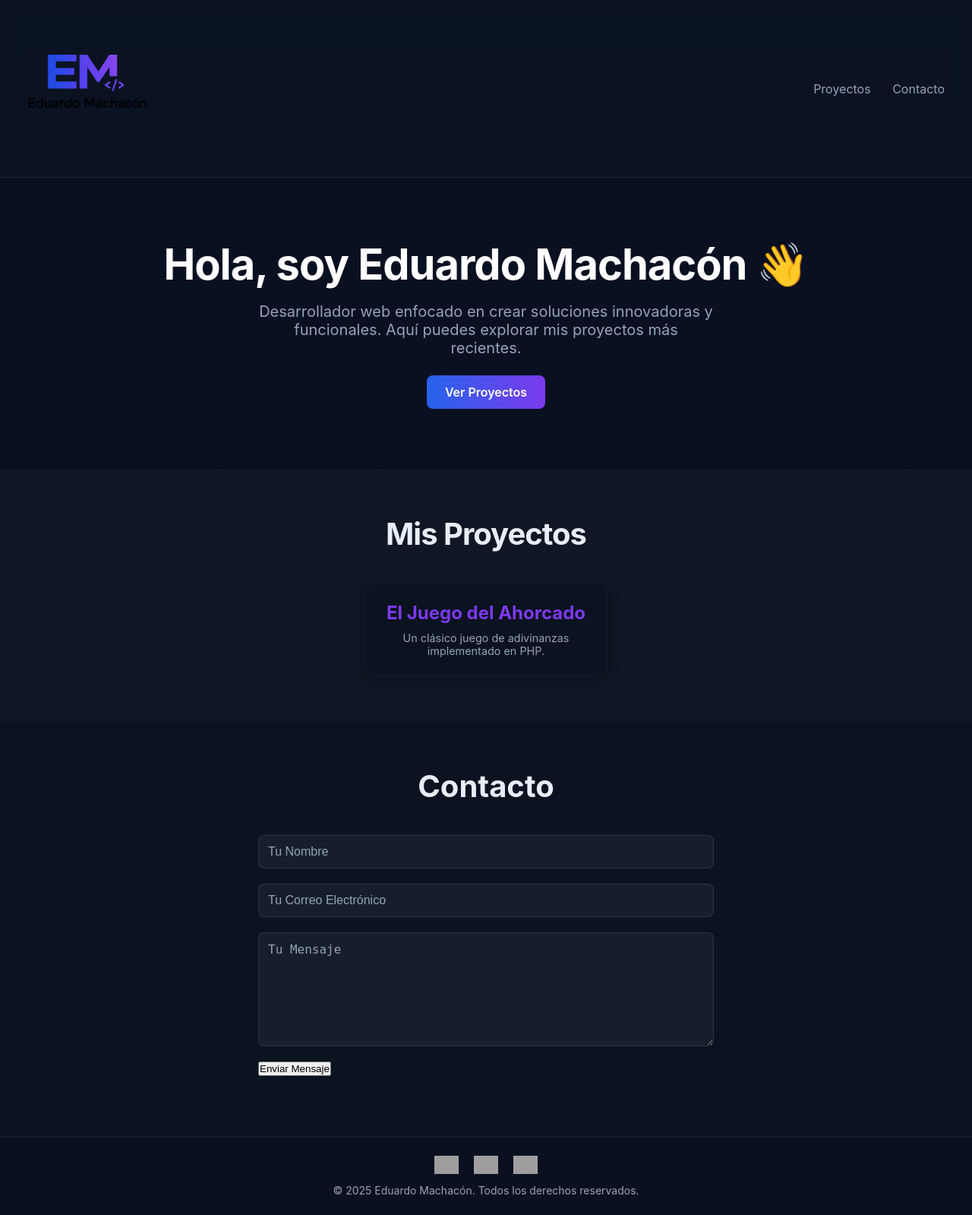
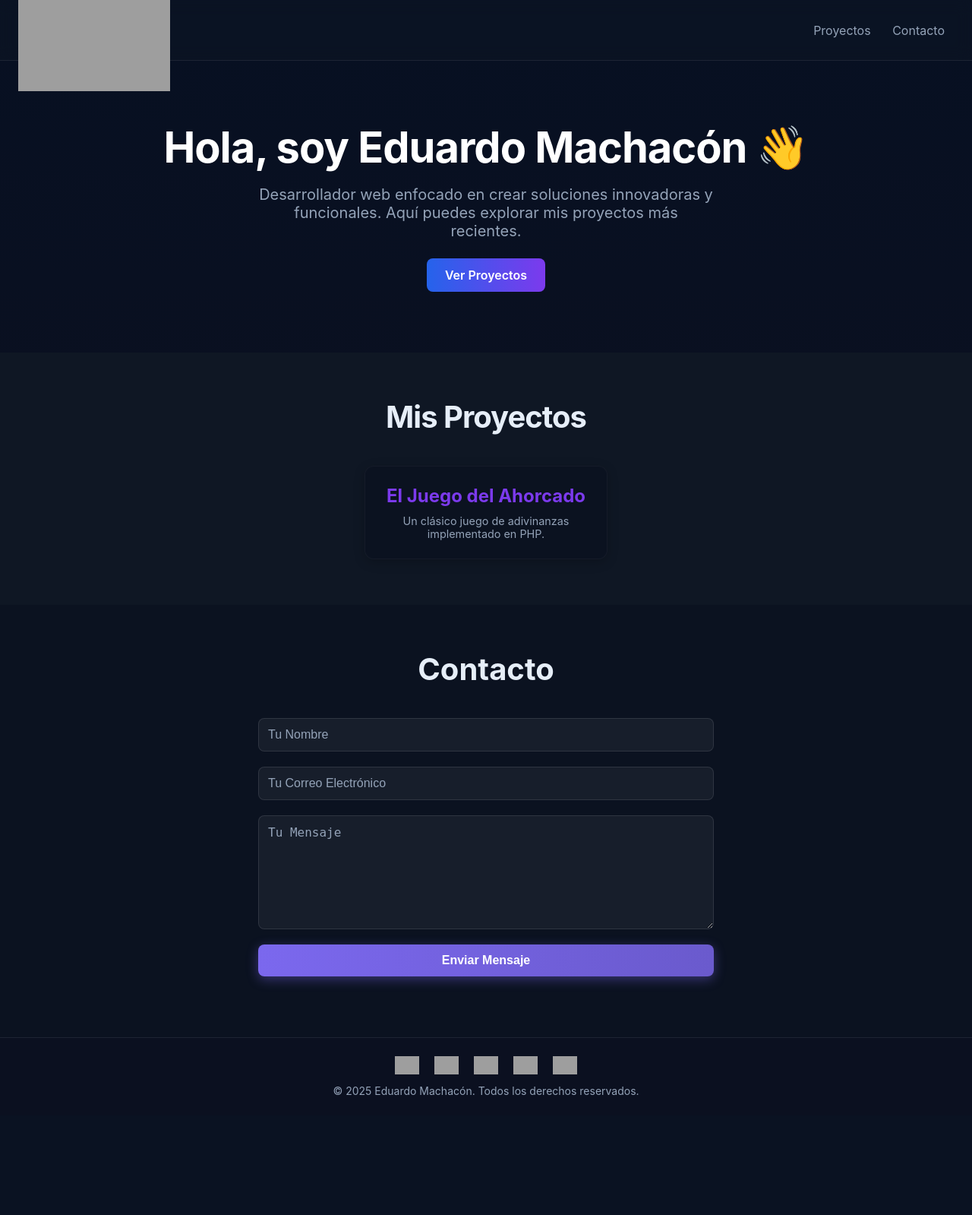
Before and after one commit to Ed4ard6/Ruta-PHP, a PHP site: page / in a window 1280 px wide. Shown: the whole page at 76% size. After the commit the page ends 1441 px from the top, so only its background shows below. Run offline with PHP 8.4, Linux system fonts and the light colour scheme; a stand-in replaces the project's code that opens the database connection; some libraries are stand-ins or nearby versions; grey boxes are pictures that could not be loaded.

Commit message:
Sincronización entre local y servidor completa

```diff
--- a/hosting/css/main.css
+++ b/hosting/css/main.css
@@ -31,7 +31,7 @@ body {
 /* Encabezado */
 header.main-header {
     width: 100%;
-    padding: 24px;
+    padding: 10px 24px;
     display: flex;
     justify-content: space-between;
     align-items: center;
@@ -41,16 +41,27 @@ header.main-header {
     top: 0;
     z-index: 100;
     border-bottom: 1px solid rgba(255, 255, 255, 0.08);
+    height: 80px; /* Fijamos una altura del header más pequeña */
+    overflow: visible; /* Permite que el logo sobresalga si es necesario */
 }
 
+/* Logo */
 .logo {
-    font-size: 20px;
-    font-weight: 700;
-    text-decoration: none;
-    color: white;
-    letter-spacing: 1px;
+    position: relative;
 }
 
+.logo img {
+    height: auto;
+    max-height: 150px;
+    max-width: 100%;
+    display: block;
+    margin-top: 10px; /* Ajusta si lo quieres más arriba */
+    object-fit: contain;
+}
+
+
+
+/* Navegación */
 .nav a {
     color: var(--muted);
     text-decoration: none;
@@ -62,6 +73,7 @@ header.main-header {
 .nav a:hover {
     color: white;
 }
+
 
 /* Sección de Bienvenida (Hero) */
 .hero {
@@ -103,6 +115,11 @@ header.main-header {
 }
 
 /* Sección de Proyectos */
+
+#proyectos,
+#contacto {
+    scroll-margin-top: 100px; /* Ajusta este valor según la altura de tu menú */
+}
 .projects-section {
     width: 100%;
     padding: 60px 24px;
@@ -229,9 +246,44 @@ footer.main-footer {
     min-height: 150px;
 }
 
+/* Estilo del botón de enviar mensaje */
 .contact-form button {
+    /* Define un tamaño mínimo y un padding para que el botón sea visible y fácil de presionar */
     width: auto;
-    align-self: flex-start;
+    padding: 12px 24px;
+
+    /* Elimina el borde por defecto y el fondo transparente */
+    border: none;
+    background: transparent;
+
+    /* Usa un degradado de fondo similar al de tu botón de "Ver Proyectos" */
+    background: linear-gradient(90deg, #7b68ee, #6a5acd);
+    color: #fff; /* Color del texto */
+    font-size: 1rem;
+    font-weight: bold;
+    border-radius: 8px; /* Bordes redondeados */
+    cursor: pointer; /* Cambia el cursor para indicar que es un botón */
+
+    /* Agrega una sombra para darle profundidad */
+    box-shadow: 0 4px 15px rgba(123, 104, 238, 0.4);
+
+    /* Agrega una transición suave para las animaciones */
+    transition: all 0.3s ease-in-out;
+}
+
+/* Efecto al pasar el cursor (hover) */
+.contact-form button:hover {
+    /* Mueve el botón ligeramente hacia arriba */
+    transform: translateY(-3px);
+
+    /* Intensifica la sombra */
+    box-shadow: 0 6px 20px rgba(123, 104, 238, 0.6);
+}
+
+/* Estilo para el botón cuando está activo (clic) */
+.contact-form button:active {
+    transform: translateY(0);
+    box-shadow: 0 2px 10px rgba(123, 104, 238, 0.4);
 }
 
 /* Mensajes de estado (éxito/error) */
--- a/hosting/includes/footer.php
+++ b/hosting/includes/footer.php
@@ -8,8 +8,14 @@
         <a href="https://www.linkedin.com/in/eduardo-machacon/" target="_blank" aria-label="LinkedIn">
             <img src="https://www.vectorlogo.zone/logos/linkedin/linkedin-icon.svg" alt="LinkedIn" style="height: 24px;">
         </a>
-        <a href="https://twitter.com/tu_usuario" target="_blank" aria-label="Twitter">
-            <img src="https://www.vectorlogo.zone/logos/twitter/twitter-icon.svg" alt="Twitter" style="height: 24px;">
+        <a href="https://www.facebook.com/eduardo.machacom.9" target="_blank" aria-label="Facebook">
+            <img src="https://www.vectorlogo.zone/logos/facebook/facebook-icon.svg" alt="Facebook" style="height: 24px;">
+        </a>
+        <a href="https://www.instagram.com/eduardo_machacom/" target="_blank" aria-label="Instagram">
+            <img src="https://www.vectorlogo.zone/logos/instagram/instagram-icon.svg" alt="Instagram" style="height: 24px;">
+        </a>
+        <a href="https://wa.me/3054272142" target="_blank" aria-label="WhatsApp">
+            <img src="https://www.vectorlogo.zone/logos/whatsapp/whatsapp-icon.svg" alt="WhatsApp" style="height: 24px;">
         </a>
     </div>
     <p>&copy; 2025 Eduardo Machacón. Todos los derechos reservados.</p>
--- a/hosting/includes/header.php
+++ b/hosting/includes/header.php
@@ -1,16 +1,19 @@
 <!DOCTYPE html>
 <html lang="es">
+
 <head>
     <meta charset="utf-8">
     <title>Portafolio de Proyectos - Eduardo</title>
     <meta name="viewport" content="width=device-width,initial-scale=1">
     <link rel="stylesheet" href="css/main.css">
+    <link rel="icon" type="image/png" href="img/favicon.png">
 </head>
+
 <body>
 
     <header class="main-header">
-    <a href="#" class="logo">
-        <img src="img/logo_2.png" alt="Logo de Eduardo" style="height: 180px;">
+        <a href="<?= BASE_PATH ?>" class="logo">
+            <img src="<?= BASE_PATH ?>img/logo_1.png" alt="Logo de Eduardo">
         </a>
         <nav class="nav">
             <a href="#proyectos">Proyectos</a>
--- a/hosting/index.php
+++ b/hosting/index.php
@@ -1,6 +1,7 @@
 <?php
 // Incluir el encabezado común para todas las páginas
-include 'includes/header.php';
+require_once 'config.php';
+require_once 'includes/header.php';
 
 // Mostrar los mensajes de estado del formulario
 $status = $_GET['status'] ?? '';
@@ -9,6 +10,8 @@ if ($status === 'success') {
 } elseif ($status === 'error') {
     echo '<div class="status-message status-error">Hubo un problema al enviar tu mensaje. Inténtalo de nuevo más tarde.</div>';
 }
+
+
 ?>
 
 <section class="hero">
```
Lines whose indentation alone changed are shown as unchanged.
